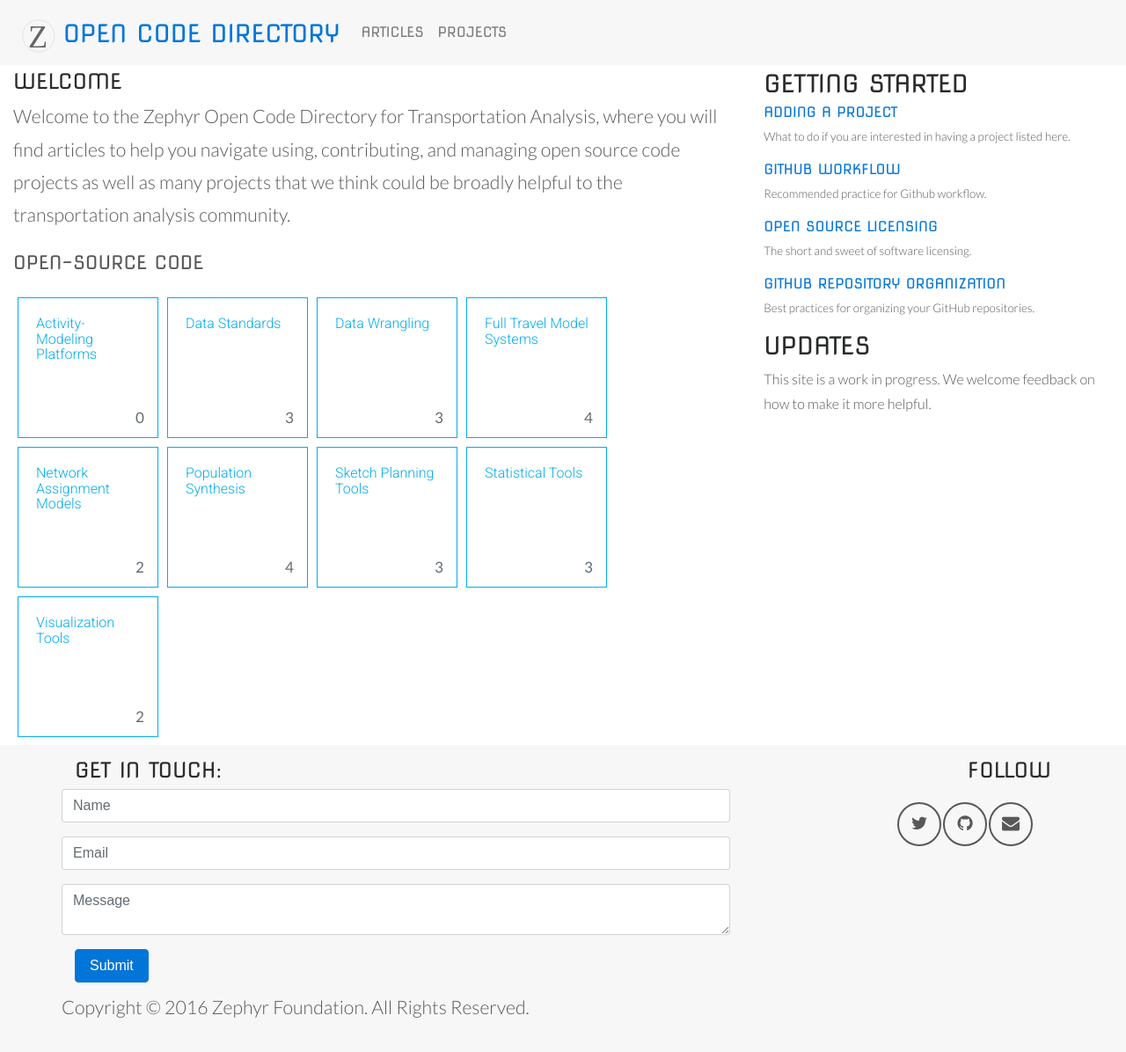
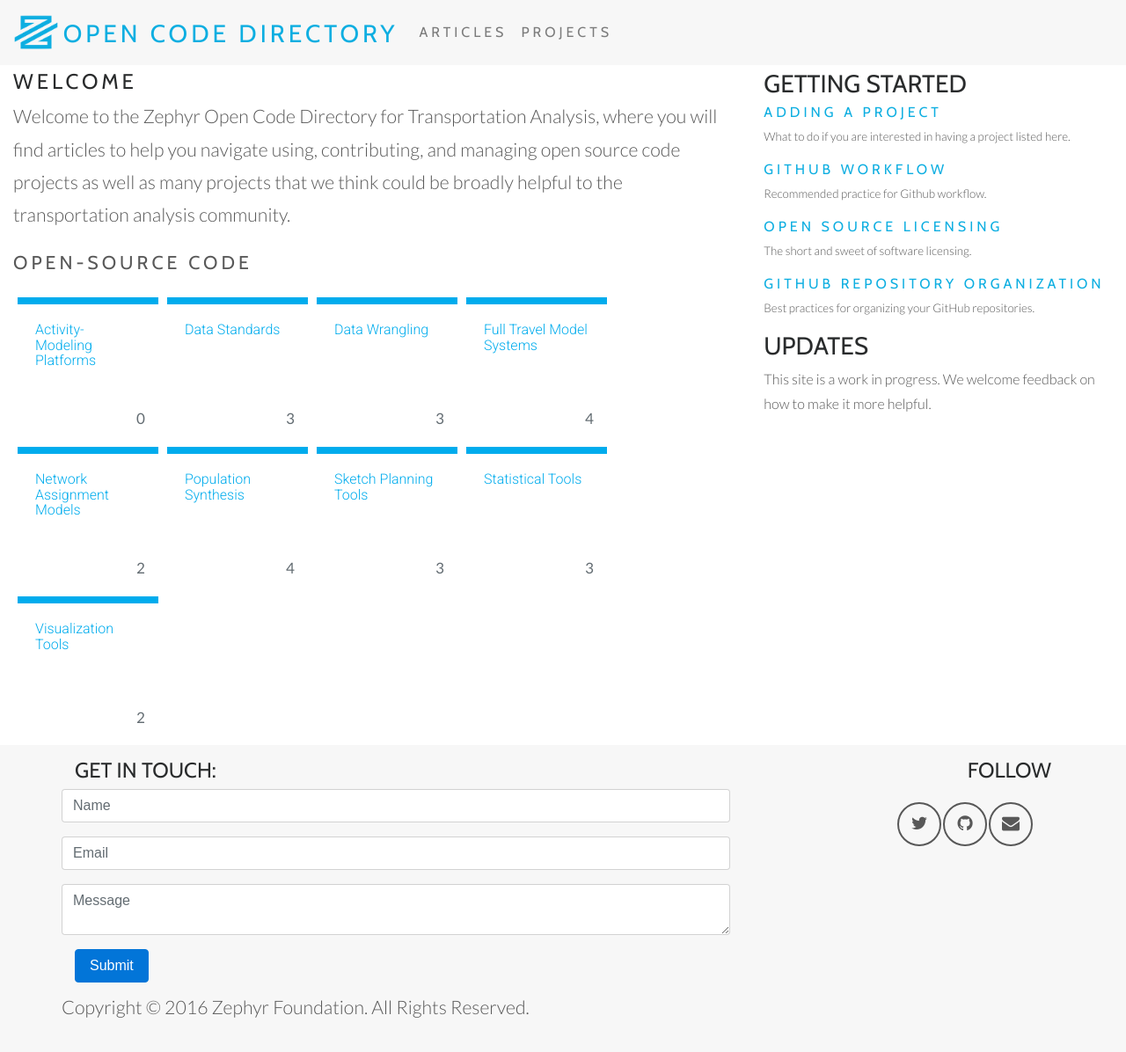
Before and after one commit to ZephyrTransport/zephyr-directory, a Jekyll site: the page built from index.html, in a window 1280 px wide and 1197 px high. Shown: the whole window at 88% size. Built offline with Jekyll 4.4.1, drawn with Linux system fonts in a browser that asks for light colours; nearby versions of some CDN libraries.

Commit message:
Update CSS to use new Zephyr logo etc

```diff
--- a/_config.yml
+++ b/_config.yml
@@ -32,8 +32,8 @@ collections:
 
 top-bg-img:
 bottom-bh-img:
-highlight-color: 00aced         #turquoise blue
-dark-gray-color: 2F4F4F         #dark gray
+highlight-color: 0daee1       #turquoise blue
+dark-gray-color: 4e4f58       #dark gray
 background-highlight: fafafa    #light gray - blueish
 highlight-text: f8f8f8          #light gray
 default-tile-img: pic07.jpg
--- a/_includes/head.html
+++ b/_includes/head.html
@@ -16,9 +16,8 @@
     <!-- Custom Fonts -->
     <link rel="stylesheet" href="https://maxcdn.bootstrapcdn.com/font-awesome/4.3.0/css/font-awesome.min.css">
     <link href="https://fonts.googleapis.com/css?family=Lato:300,400,700,300italic,400italic,700italic" rel="stylesheet" type="text/css">
-	<link href="https://fonts.googleapis.com/css?family=Roboto:100,300,400,500,700" rel="stylesheet">
-	<link href="https://fonts.googleapis.com/css?family=Julius+Sans+One" rel="stylesheet">
-	<link href="https://fonts.googleapis.com/css?family=Nova+Square" rel="stylesheet">
+	  <link href="https://fonts.googleapis.com/css?family=Roboto:100,300,400,500,700" rel="stylesheet">
+	  <link href="https://fonts.googleapis.com/css?family=Cabin:400,700&amp;subset=latin-ext" rel="stylesheet" type="text/css">
 
 	<!-- Favicon -->
 	<link rel="shortcut icon" href="{{ site.baseurl }}/img/favicon.ico" type="image/x-icon" />
--- a/_includes/nav.html
+++ b/_includes/nav.html
@@ -6,7 +6,7 @@
 	</button>
 	<div class="navbar-brand">
 	<a href="{{ site.zephyr-url }}">
-		<img src="{{ site.baseurl }}/img/logo.svg" width="50" height="50" class="d-inline-block align-top" alt="zephyr logo">
+		<img src="{{ site.baseurl }}/img/logo-small.png" width="50" height="50" class="d-inline-block align-top" alt="zephyr logo">
 	</a>
 	<a href="{{ site.baseurl }}">
 		<h3 class="zephyr d-inline-block align-bottom">{{ site.short-title }}</h3>
--- a/css/directory.css
+++ b/css/directory.css
@@ -3,6 +3,7 @@
  * Copyright 2013-2016 Start Bootstrap
  * Licensed under MIT (https://github.com/BlackrockDigital/startbootstrap/blob/gh-pages/LICENSE)
  */
+
 
 p {
 	color: #585858;
@@ -12,8 +13,12 @@ p {
 	line-height: 1.75;
 }
 
+a {
+	color: #0daee1;
+}
+
 h1,h2,h3,h4 {
-	font-family: "Nova Square";
+	font-family: "Cabin",sans-serif;
 	text-transform: uppercase;
 }
 
@@ -32,8 +37,9 @@ h5,h6 {
 }
 
 .zephyr {
-	font-family: "Nova Square";
+	font-family: "Cabin", sans-serif;
 	text-transform: uppercase;
+	letter-spacing: 4px;
 }
 
 .stretch {
@@ -116,7 +122,7 @@ footer {
 Items
 */
 
-.square-card {
+.xsquare-card {
     margin: 5px 5px 5px 5px;
     height: 10rem;
     width: 10rem;
@@ -127,9 +133,25 @@ Items
   	transition-duration: 0.3s;
 }
 
+
+.square-card {
+    margin: 5px 5px 5px 5px;
+    height: 10rem;
+    width: 10rem;
+		overflow: hidden;
+		border-radius: 0%;
+		border-top: solid 8px #00aced;
+		border-right-width: 0;
+		border-left-width: 0;
+		border-bottom-width: 0;
+		transition: background-color 0.3s ease;
+    transition-property: background-color;
+    transition-duration: 0.3s;
+    transition-timing-function: ease-in-out;
+    transition-delay: initial;
+}
+
 .square-card:hover {
-	-webkit-transform: scale(0.95);
-	transform: scale(0.95);
 	border-color: #585858;
 	color: #00aced;
 }
```
Also changed, not shown: img/logo-small.png (added), img/logo.svg (deleted).
